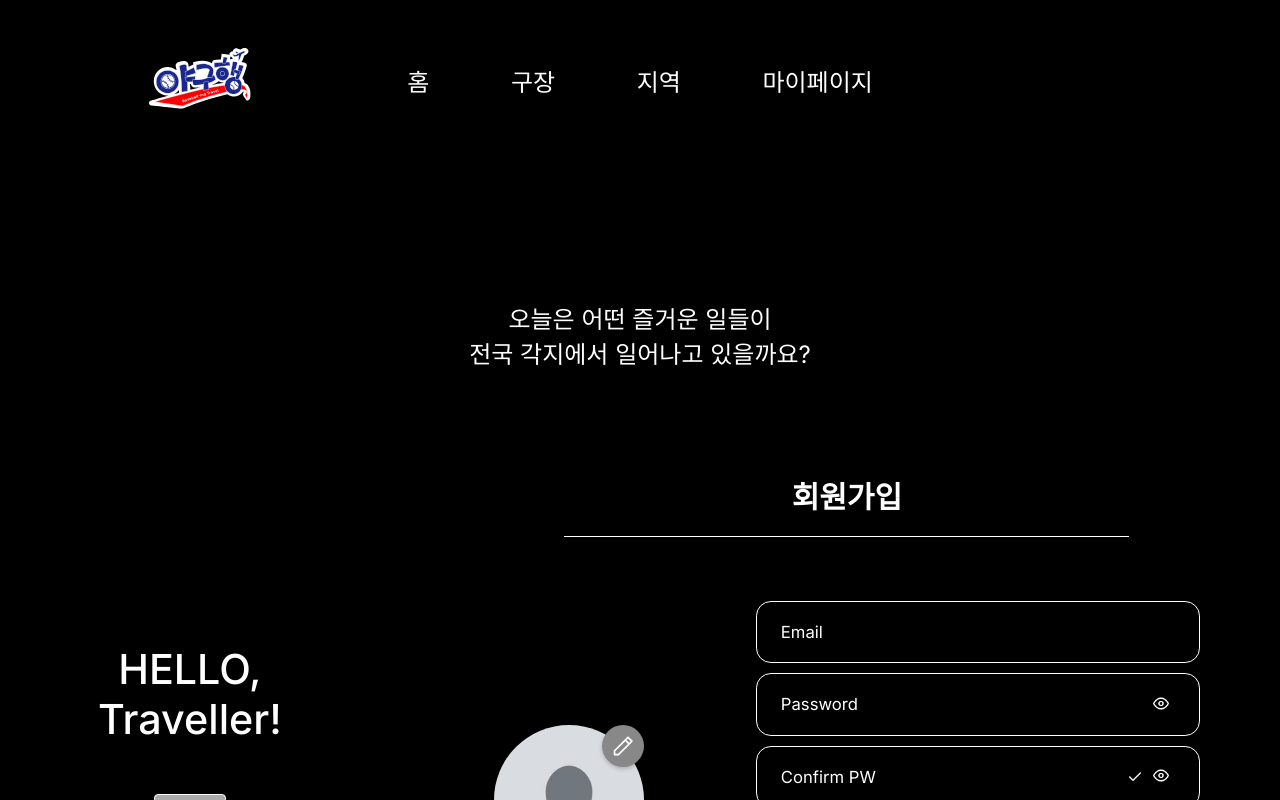
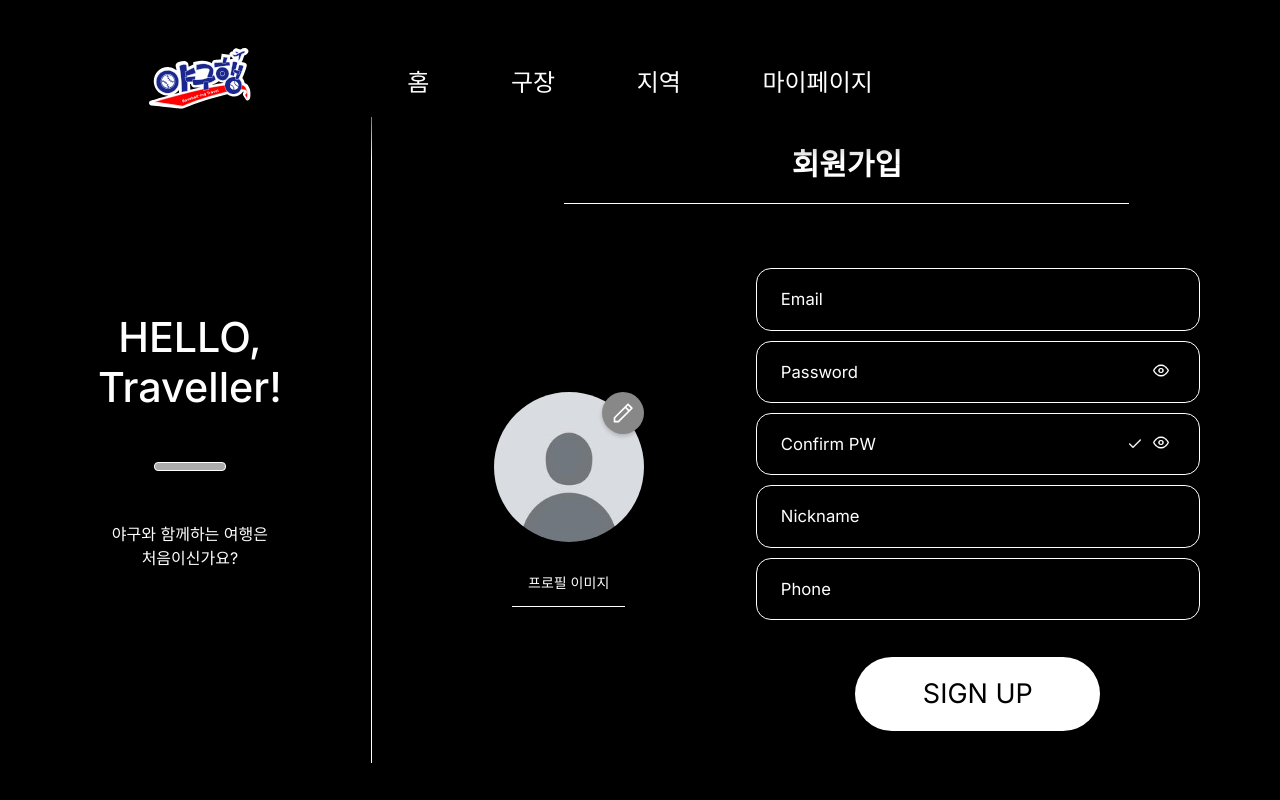
Before and after one commit to 2024-TourismContest/Yaguhang_FE, a React (Vite) app: page /signup in a window 1280 px wide. Shown: the top 800 px of the page. Built offline with nearby package versions, Linux system fonts and the light colour scheme; no server answers.

Commit message:
:lipstick: UI: 타이틀 제거

```diff
--- a/src/pages/signup/SignupPage.tsx
+++ b/src/pages/signup/SignupPage.tsx
@@ -4,9 +4,6 @@ import SignupForm from "../../components/users/SignupForm";
 const SignUpPage = () => {
   return (
     <PageContainer>
-      <Title>
-        {"오늘은 어떤 즐거운 일들이 \n전국 각지에서 일어나고 있을까요?"}
-      </Title>
       <RowContainer>
         <WelcomeSection>
           <TextLarge as="h2">{"HELLO,\nTraveller!"}</TextLarge>
@@ -25,18 +22,17 @@ const PageContainer = styled.div`
   flex-direction: column;
   align-items: center;
   justify-content: center;
-  padding-top: 300px;
-  height: 100%;
+  height: 100vh;
   min-width: 500px;
   background-color: #000;
-  padding-bottom: 20vh;
 
   @media (max-width: 768px) {
-    padding-top: 30vh;
+    padding-top: 150px;
     justify-content: center;
     align-items: center;
     height: auto;
     min-width: 0;
+    padding-bottom: 200px;
   }
 `;
 
```
